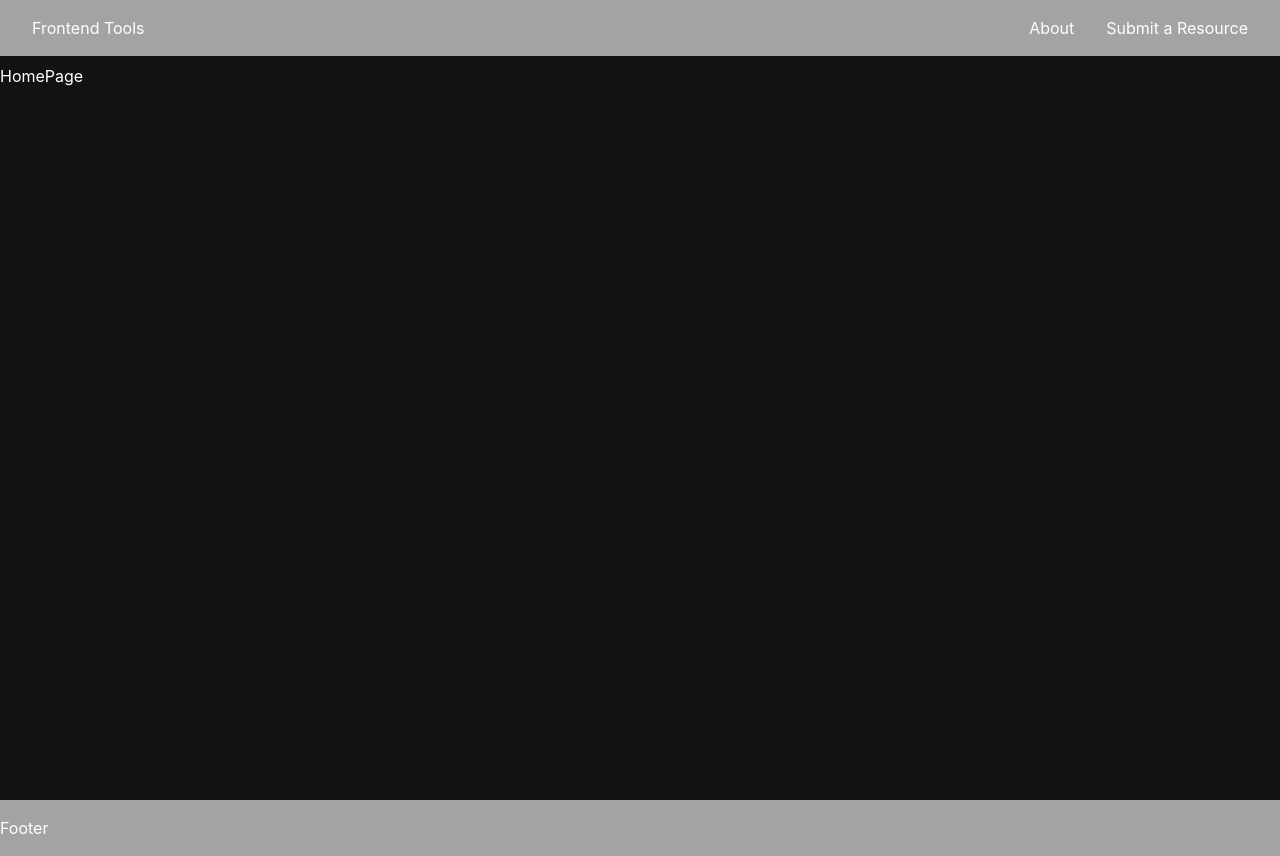
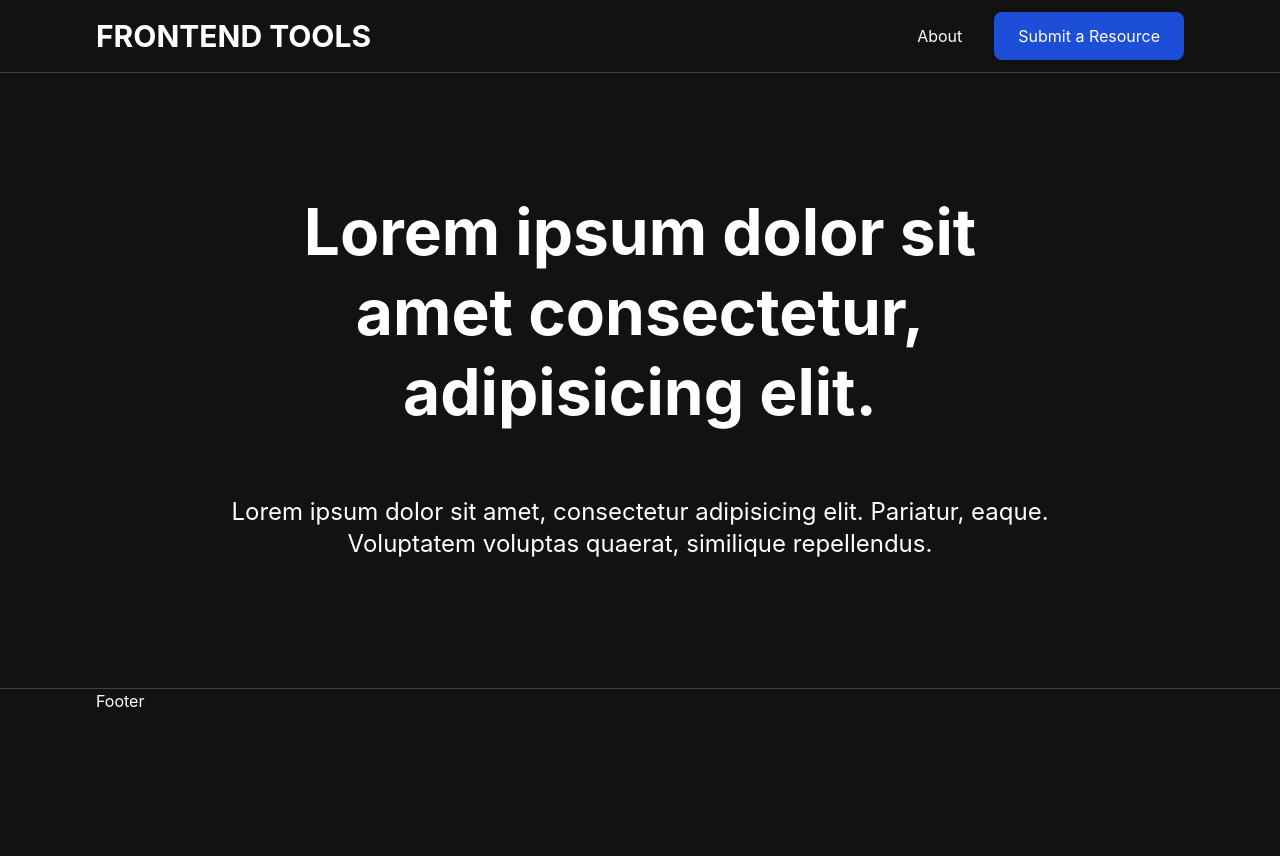
Before and after one commit to SnayderRodrigues/frontcards, a React (Vite) app: page / in a window 1280 px wide. After the commit the page ends 800 px from the top, so only its background shows below. Built offline with nearby package versions, Linux system fonts and the light colour scheme.

Commit message:
update: header and hero section styles

```diff
--- a/src/components/Footer.jsx
+++ b/src/components/Footer.jsx
@@ -1,7 +1,11 @@
 import React from "react";
 
 const Footer = () => {
-  return <footer className="w-[100vw] bg-neutral-400 py-4">Footer</footer>;
+  return (
+    <footer className="border-t border-t-white border-opacity-20">
+      <div className="wrapper">Footer</div>
+    </footer>
+  );
 };
 
 export default Footer;
--- a/src/components/header.jsx
+++ b/src/components/header.jsx
@@ -2,14 +2,14 @@ import React from "react";
 
 const Header = () => {
   return (
-    <header className="fixed top-0 z-50 w-full bg-neutral-400 py-4">
-      <div className="wrapper flex items-center justify-between">
-        <a href="/">Frontend Tools</a>
+    <header className="fixed z-50 w-full border-b border-b-white border-opacity-20 items-center justify-center flex">
+      <nav className="wrapper flex justify-between items-center py-3">
+        <a href="/" className="text-3xl font-bold uppercase">Frontend Tools</a>
         <div className="flex items-center gap-8">
-            <a href="/about">About</a>
-          <a href="">Submit a Resource</a>
+          <a href="/about">About</a>
+          <a href="" className="bg-blue-700 px-6 py-3 rounded-lg hover:bg-blue-600 transition-colors">Submit a Resource</a>
         </div>
-      </div>
+      </nav>
     </header>
   );
 };
--- a/src/index.css
+++ b/src/index.css
@@ -2,14 +2,14 @@
 @tailwind components;
 @tailwind utilities;
 
-@layer components {
+/* @layer components {
   .button {
     @apply flex items-center justify-center gap-2 w-fit min-w-[160px] px-8 py-4 text-white font-medium bg-red-500 rounded-lg transition-all relative z-10 cursor-pointer;
   }
   .button:hover {
     @apply bg-red-700;
   }
-}
+} */
 
 :root {
   color-scheme: dark;
@@ -26,11 +26,9 @@
 }
 
 body {
-  margin: 0;
-  display: flex;
-  align-items: center;
   min-width: 320px;
   min-height: 100vh;
+  margin: 0;
 }
 
 li {
@@ -85,6 +83,11 @@ button {
 }
 
 .wrapper {
-  width: min(100% - 64px, 1920px);
+  width: min(100% - 192px, 1920px);
   margin-inline: auto;
 }
+
+h1 {
+  font-size: 4rem;
+  font-weight: 700;
+}
--- a/src/pages/AboutPage.jsx
+++ b/src/pages/AboutPage.jsx
@@ -1,7 +1,15 @@
 import React from "react";
 
 const AboutPage = () => {
-  return <div className="min-h-[100vh] pt-16">AboutPage</div>;
+  return (
+    <main>
+      <section className="flex justify-center items-center">
+        <div className="wrapper flex items-center gap-32 pt-48 pb-32">
+          AboutPage
+        </div>
+      </section>
+    </main>
+  );
 };
 
 export default AboutPage;
--- a/src/pages/HomePage.jsx
+++ b/src/pages/HomePage.jsx
@@ -1,7 +1,24 @@
 import React from "react";
 
 const HomePage = () => {
-  return <main className="min-h-[100vh] pt-16">HomePage</main>;
+  return (
+    <>
+      <main>
+        <section className="flex justify-center items-center">
+          <div className="wrapper flex flex-col justify-center items-center text-center pt-48 pb-32">
+            <h1 className="flex items-center justify-center  max-w-[18ch] leading-tight mb-16">
+              Lorem ipsum dolor sit amet consectetur, adipisicing elit.
+            </h1>
+            <p className="text-2xl max-w-[56ch]">
+              Lorem ipsum dolor sit amet, consectetur adipisicing elit.
+              Pariatur, eaque. Voluptatem voluptas quaerat, similique
+              repellendus.
+            </p>
+          </div>
+        </section>
+      </main>
+    </>
+  );
 };
 
 export default HomePage;
```
